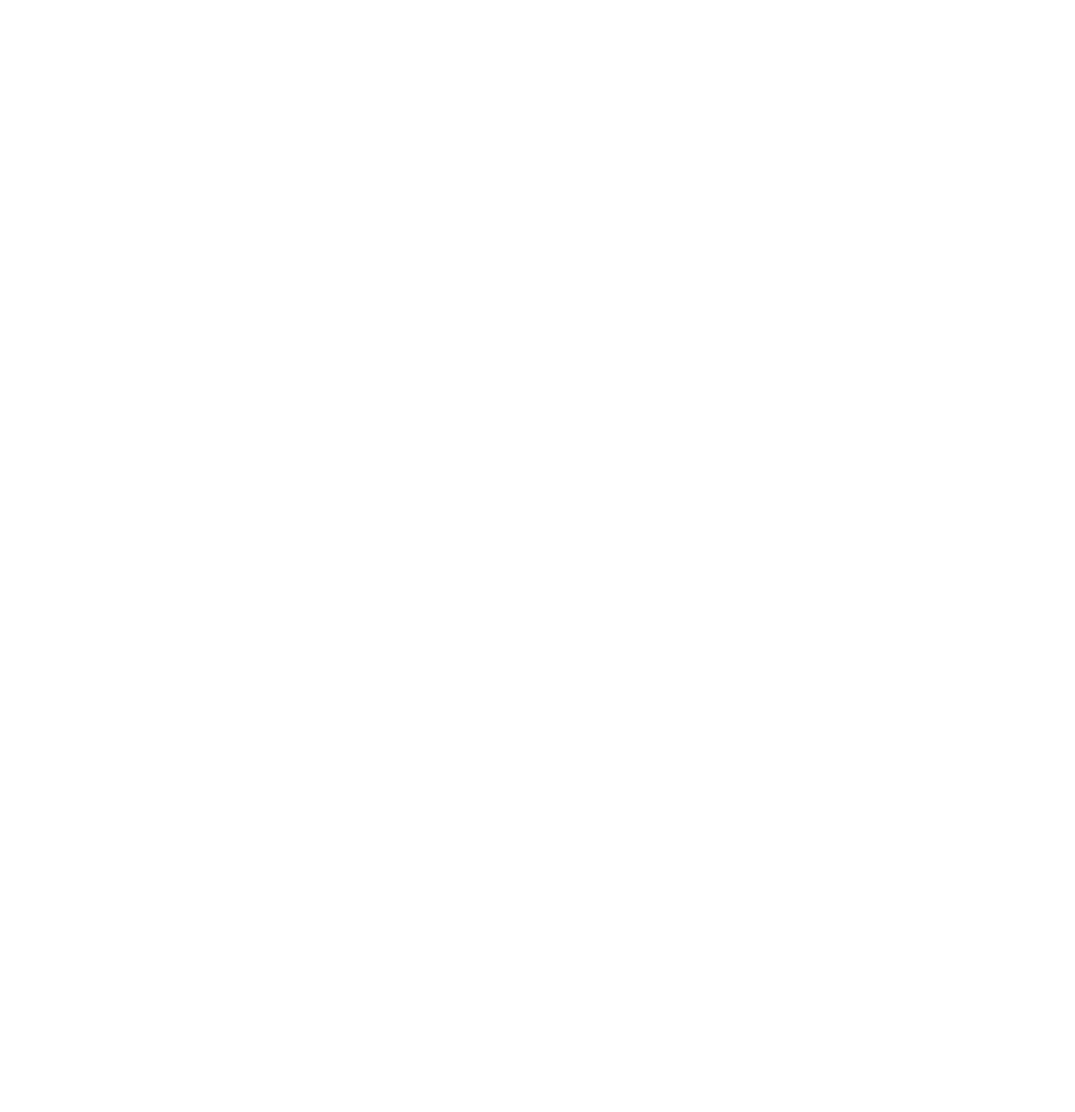
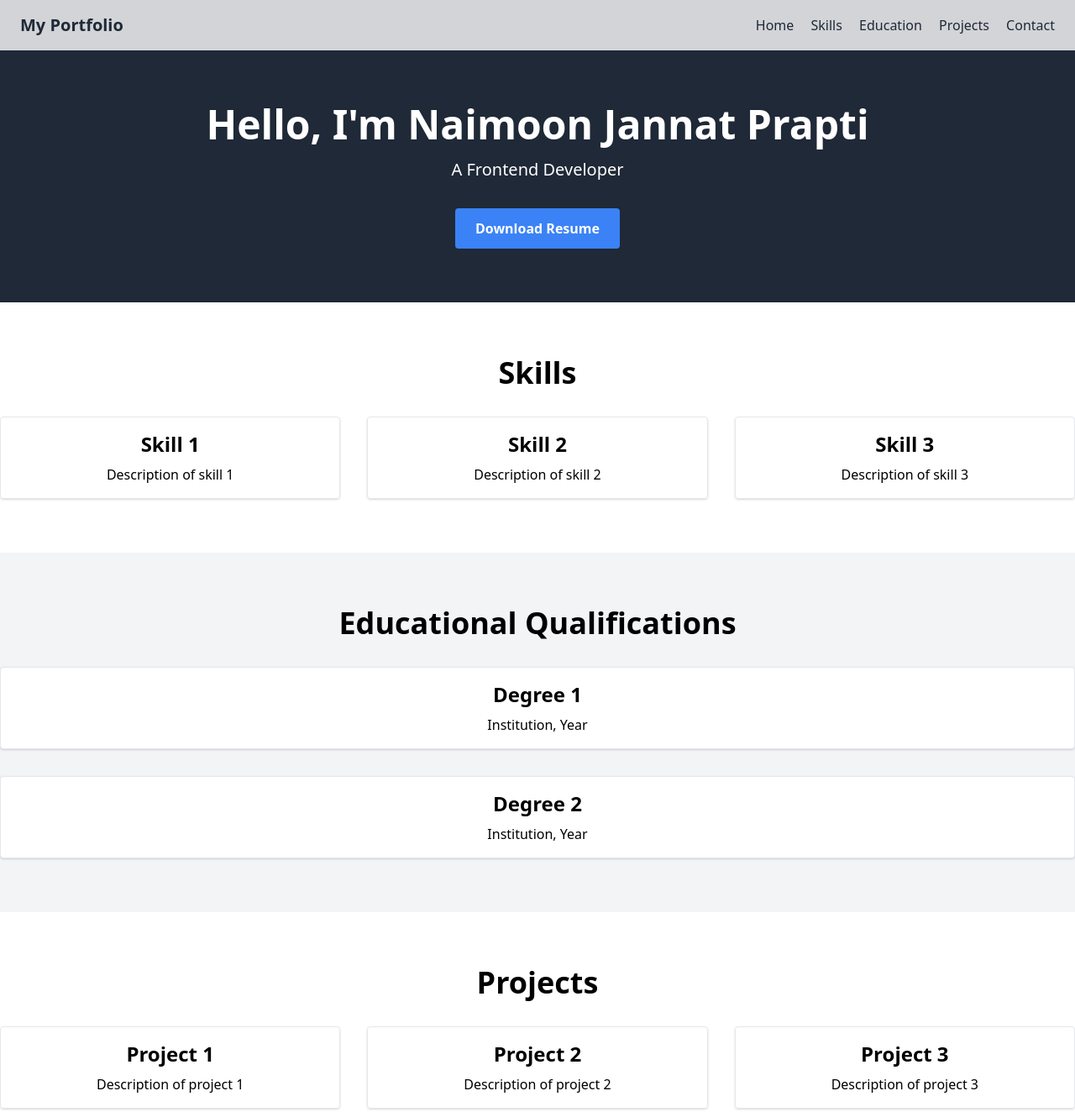
Before and after one commit to NaimoonJannat/Portfolio-NaimoonJannat, a plain HTML site: page index.html in a window 1280 px wide. Shown: the top 1324 px of the page at 84% size. Before the commit the page ends 800 px from the top, so only its background shows below. Drawn offline with nearby package versions, Linux system fonts and the light colour scheme.

Commit message:
structure

```diff
--- a/index.html
+++ b/index.html
@@ -3,9 +3,109 @@
 <head>
     <meta charset="UTF-8">
     <meta name="viewport" content="width=device-width, initial-scale=1.0">
-    <title>Document</title>
+    <title>Portfolio</title>
+    <link href="https://cdn.jsdelivr.net/npm/tailwindcss@2.2.19/dist/tailwind.min.css" rel="stylesheet">
+    <link rel="stylesheet" href="./styles/main.css">
 </head>
 <body>
+    <!-- Content goes here -->
+    <header class="bg-gray-800 text-white">
+        <nav class="navbar flex justify-between items-center px-6 py-4 text-gray-800">
+            <div class="text-xl font-bold">My Portfolio</div>
+            <div class="space-x-4">
+                <a href="#home" class="hover:text-gray-500">Home</a>
+                <a href="#skills" class="hover:text-gray-500">Skills</a>
+                <a href="#education" class="hover:text-gray-500">Education</a>
+                <a href="#projects" class="hover:text-gray-500">Projects</a>
+                <a href="#contact" class="hover:text-gray-500">Contact</a>
+            </div>
+        </nav>
+        <div class="container mx-auto text-center py-16 animate-fade-in" id="home">
+            <h1 class="text-5xl font-bold">Hello, I'm Naimoon Jannat Prapti</h1>
+            <p class="text-xl mt-4">A Frontend Developer</p>
+            <a href="path/to/your/resume.pdf" class="inline-block mt-8 px-6 py-3 bg-blue-500 text-white font-bold rounded hover:bg-blue-600">Download Resume</a>
+        </div>
+    </header>
+    <section class="py-16 bg-white">
+        <div class="container mx-auto text-center">
+            <h2 class="text-4xl font-bold">Skills</h2>
+            <div class="mt-8 grid grid-cols-1 md:grid-cols-3 gap-8">
+                <div class="p-4 border rounded shadow">
+                    <h3 class="text-2xl font-bold">Skill 1</h3>
+                    <p class="mt-2">Description of skill 1</p>
+                </div>
+                <div class="p-4 border rounded shadow">
+                    <h3 class="text-2xl font-bold">Skill 2</h3>
+                    <p class="mt-2">Description of skill 2</p>
+                </div>
+                <div class="p-4 border rounded shadow">
+                    <h3 class="text-2xl font-bold">Skill 3</h3>
+                    <p class="mt-2">Description of skill 3</p>
+                </div>
+            </div>
+        </div>
+    </section>
+    <section class="py-16 bg-gray-100">
+        <div class="container mx-auto text-center">
+            <h2 class="text-4xl font-bold">Educational Qualifications</h2>
+            <div class="mt-8 space-y-8">
+                <div class="p-4 border rounded shadow bg-white">
+                    <h3 class="text-2xl font-bold">Degree 1</h3>
+                    <p class="mt-2">Institution, Year</p>
+                </div>
+                <div class="p-4 border rounded shadow bg-white">
+                    <h3 class="text-2xl font-bold">Degree 2</h3>
+                    <p class="mt-2">Institution, Year</p>
+                </div>
+            </div>
+        </div>
+    </section>
+    <section class="py-16 bg-white">
+        <div class="container mx-auto text-center">
+            <h2 class="text-4xl font-bold">Projects</h2>
+            <div class="mt-8 grid grid-cols-1 md:grid-cols-2 lg:grid-cols-3 gap-8">
+                <div class="p-4 border rounded shadow">
+                    <h3 class="text-2xl font-bold">Project 1</h3>
+                    <p class="mt-2">Description of project 1</p>
+                </div>
+                <div class="p-4 border rounded shadow">
+                    <h3 class="text-2xl font-bold">Project 2</h3>
+                    <p class="mt-2">Description of project 2</p>
+                </div>
+                <div class="p-4 border rounded shadow">
+                    <h3 class="text-2xl font-bold">Project 3</h3>
+                    <p class="mt-2">Description of project 3</p>
+                </div>
+            </div>
+        </div>
+    </section>
+    <section class="py-16 bg-gray-100">
+        <div class="container mx-auto text-center">
+            <h2 class="text-4xl font-bold">Contact</h2>
+            <form class="mt-8 max-w-lg mx-auto">
+                <div class="mb-4">
+                    <input type="text" class="w-full p-3 border rounded" placeholder="Your Name" required>
+                </div>
+                <div class="mb-4">
+                    <input type="email" class="w-full p-3 border rounded" placeholder="Your Email" required>
+                </div>
+                <div class="mb-4">
+                    <textarea class="w-full p-3 border rounded" rows="5" placeholder="Your Message" required></textarea>
+                </div>
+                <button type="submit" class="w-full p-3 bg-blue-500 text-white rounded">Send Message</button>
+            </form>
+        </div>
+    </section>
+    <footer class="bg-gray-800 text-white py-4">
+        <div class="container mx-auto text-center">
+            <p>&copy; 2024 Naimoon Jannat Prapti. All rights reserved.</p>
+        </div>
+    </footer>
 
+
+
+
+
+    <script src="./scripts/main.js"></script>
 </body>
 </html>
--- /dev/null
+++ b/scripts/main.js
@@ -0,0 +1,8 @@
+document.querySelectorAll('nav a').forEach(anchor => {
+    anchor.addEventListener('click', function(e) {
+        e.preventDefault();
+        document.querySelector(this.getAttribute('href')).scrollIntoView({
+            behavior: 'smooth'
+        });
+    });
+});
--- /dev/null
+++ b/styles/main.css
@@ -0,0 +1,21 @@
+.navbar {
+    position: -webkit-sticky; /* For Safari */
+    position: sticky;
+    top: 0;
+    z-index: 50;
+    background: rgba(255, 255, 255, 0.8);
+    backdrop-filter: blur(10px);
+}
+.animate-fade-in {
+    animation: fadeIn 2s ease-in-out;
+}
+@keyframes fadeIn {
+    from {
+        opacity: 0;
+        transform: translateY(-10px);
+    }
+    to {
+        opacity: 1;
+        transform: translateY(0);
+    }
+}
```
